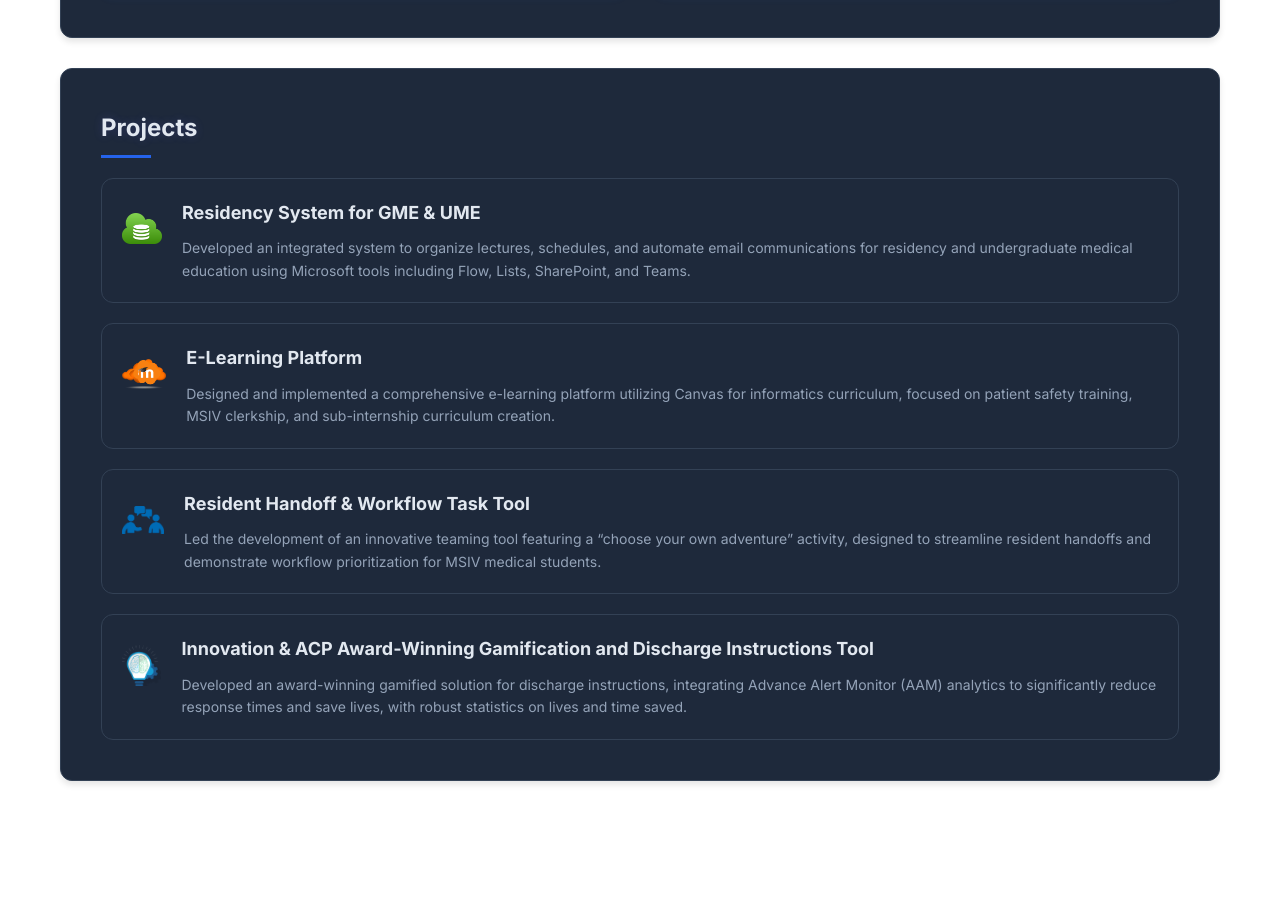
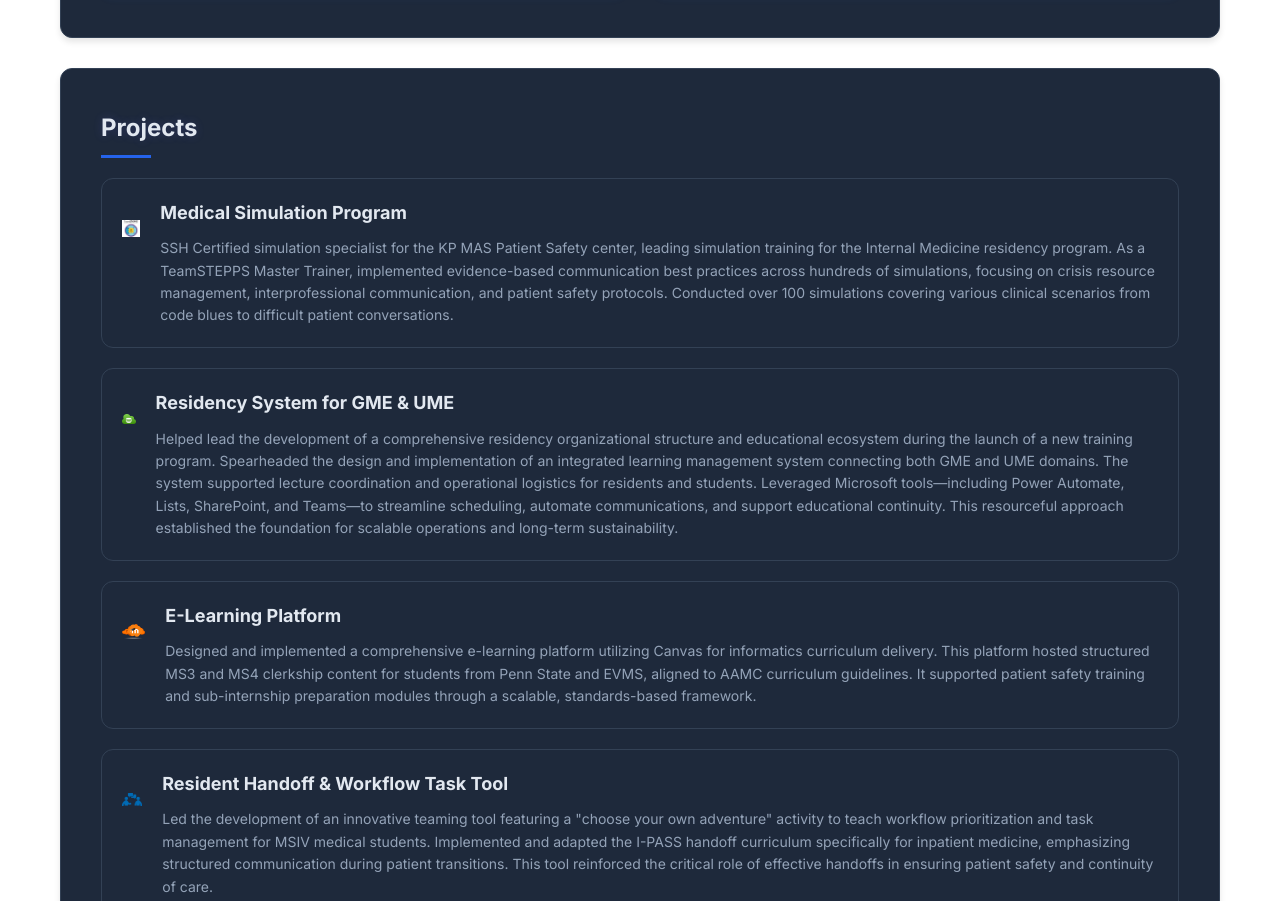
Before and after one commit to alexgithubusername/HealthcareAIConsulting, a website: page portfolio.html in a window 1280 px wide. Shown: the part 3547-4448 px from the top of the page. Before the commit the page ends 4378 px from the top, so only its background shows below. Drawn offline with Linux system fonts and the light colour scheme.

Commit message:
Add files via upload

```diff
--- a/portfolio.html
+++ b/portfolio.html
@@ -462,6 +462,7 @@
                 </div>
             </div>
             <a href="https://calendly.com/b-alex-dummett" class="contact-btn" target="_blank">Contact Us</a>
+        </div>
     </nav>
     <header>
         <h1>Portfolio</h1>
@@ -472,7 +473,13 @@
         <div class="carousel">
             <div class="carousel-slide active"><a href="https://youtu.be/cCCLdqVR0gM?si=HUf_JYsp4tFZtNjX" target="_blank" rel="noopener noreferrer"><img src="images/AAM2.png" alt="Presentation 1"></a></div>
             <div class="carousel-slide"><a href="https://youtu.be/cCCLdqVR0gM?si=HUf_JYsp4tFZtNjX" target="_blank" rel="noopener noreferrer"><img src="images/AAM1.png" alt="Publication 1"></a></div>
-            <div class="carousel-slide"><img src="images/work3.jpg" alt="Project Screenshot"></div>
+            <div class="carousel-slide"><a href="#projects"><img src="images/Sim.png" alt="Sim Image"></a></div>
+            <div class="carousel-slide"><img src="images/IHI.png" alt="IHI Image"></div>
+            <div class="carousel-slide"><img src="images/AIMED24.png" alt="AIMED24 Image"></div>
+            <div class="carousel-slide"><a href="#projects"><img src="images/Knee.png" alt="Knee Image"></a></div>
+            <div class="carousel-slide"><a href="#projects"><img src="images/KneeJoint.png" alt="Knee Joint Image"></a></div>
+            <div class="carousel-slide"><a href="#projects"><img src="images/KneeLigaments.png" alt="Knee Ligaments Image"></a></div>
+            <div class="carousel-slide"><a href="#projects"><img src="images/ShoulderJoint.png" alt="Shoulder Joint Image"></a></div>
             <!-- Add more slides as needed -->
         </div>
         <div class="carousel-nav">
@@ -623,10 +630,21 @@
             </div>
         </div>
 
+
         <!-- Projects Section -->
-<div class="section">
+        <div id="projects" class="section">
             <h2 class="section-title">Projects</h2>
             <div class="projects-list">
+                <!-- 5. Simulation Program -->
+                <div class="project-item">
+                    <div class="project-icon">
+                        <img src="About/teamstepps logo.png" alt="Simulation Program">
+                    </div>
+                    <div class="project-info">
+                        <h3>Medical Simulation Program</h3>
+                        <p>SSH Certified simulation specialist for the KP MAS Patient Safety center, leading simulation training for the Internal Medicine residency program. As a TeamSTEPPS Master Trainer, implemented evidence-based communication best practices across hundreds of simulations, focusing on crisis resource management, interprofessional communication, and patient safety protocols. Conducted over 100 simulations covering various clinical scenarios from code blues to difficult patient conversations.</p>
+                    </div>
+                </div>
                 <!-- 1. Residency System for GME & UME -->
                 <div class="project-item">
                     <div class="project-icon">
@@ -634,7 +652,7 @@
                     </div>
                     <div class="project-info">
                         <h3>Residency System for GME & UME</h3>
-                <p>Developed an integrated system to organize lectures, schedules, and automate email communications for residency and undergraduate medical education using Microsoft tools including Flow, Lists, SharePoint, and Teams.</p>
+                        <p>Helped lead the development of a comprehensive residency organizational structure and educational ecosystem during the launch of a new training program. Spearheaded the design and implementation of an integrated learning management system connecting both GME and UME domains. The system supported lecture coordination and operational logistics for residents and students. Leveraged Microsoft tools—including Power Automate, Lists, SharePoint, and Teams—to streamline scheduling, automate communications, and support educational continuity. This resourceful approach established the foundation for scalable operations and long-term sustainability.</p>
                     </div>
                 </div>
 
@@ -645,7 +663,7 @@
                     </div>
                     <div class="project-info">
                         <h3>E-Learning Platform</h3>
-                <p>Designed and implemented a comprehensive e-learning platform utilizing Canvas for informatics curriculum, focused on patient safety training, MSIV clerkship, and sub-internship curriculum creation.</p>
+                        <p>Designed and implemented a comprehensive e-learning platform utilizing Canvas for informatics curriculum delivery. This platform hosted structured MS3 and MS4 clerkship content for students from Penn State and EVMS, aligned to AAMC curriculum guidelines. It supported patient safety training and sub-internship preparation modules through a scalable, standards-based framework.</p>
                     </div>
                 </div>
 
@@ -656,7 +674,7 @@
                     </div>
                     <div class="project-info">
                         <h3>Resident Handoff & Workflow Task Tool</h3>
-                <p>Led the development of an innovative teaming tool featuring a “choose your own adventure” activity, designed to streamline resident handoffs and demonstrate workflow prioritization for MSIV medical students.</p>
+                        <p>Led the development of an innovative teaming tool featuring a "choose your own adventure" activity to teach workflow prioritization and task management for MSIV medical students. Implemented and adapted the I-PASS handoff curriculum specifically for inpatient medicine, emphasizing structured communication during patient transitions. This tool reinforced the critical role of effective handoffs in ensuring patient safety and continuity of care.</p>
                     </div>
                 </div>
 
@@ -695,7 +713,7 @@
         next.addEventListener('click', () => {
             currentIndex = (currentIndex + 1) % slides.length;
             showSlide(currentIndex);
-        }, 5000);
+        });
     </script>
 </body>
 </html>
```
Lines whose indentation alone changed are shown as unchanged.
